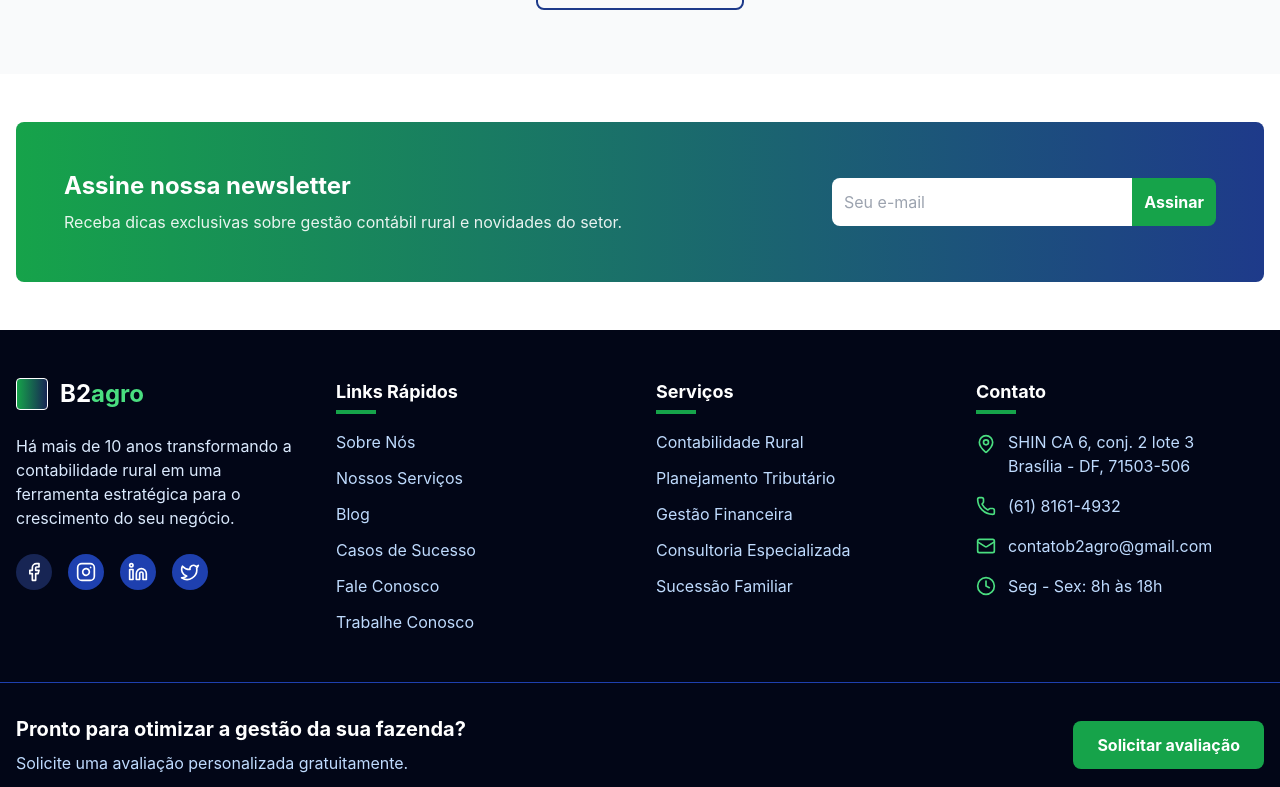
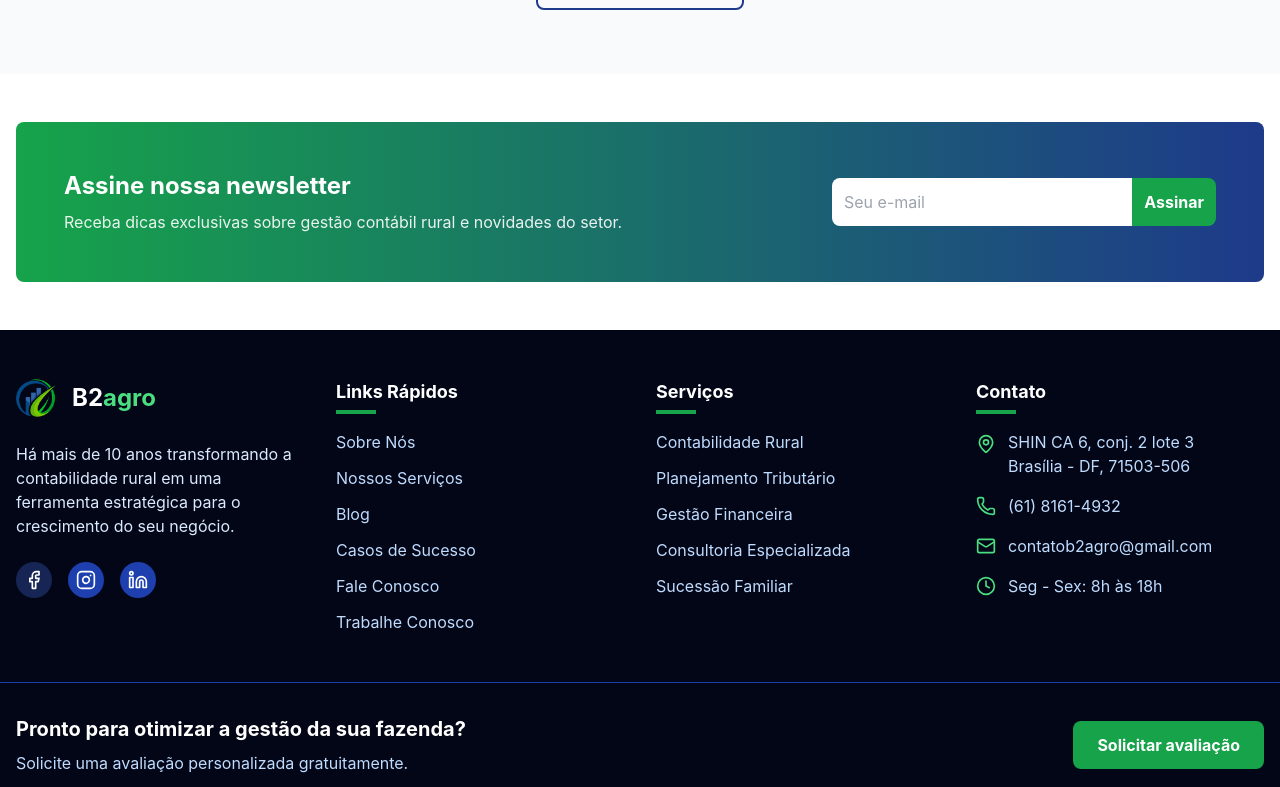
Before and after one commit to DiogoDemetrius/frontend-b2agro, a React (Create React App) app: page / in a window 1280 px wide. Shown: the part 3522-4309 px from the top of the page. Built offline with nearby package versions, Linux system fonts and the light colour scheme.

Commit message:
att logo footer e guia

```diff
--- a/public/index.html
+++ b/public/index.html
@@ -2,14 +2,14 @@
 <html lang="en">
   <head>
     <meta charset="utf-8" />
-    <link rel="icon" href="%PUBLIC_URL%/favicon.ico" />
+    <link rel="icon" href="./logo.png" />
     <meta name="viewport" content="width=device-width, initial-scale=1" />
     <meta name="theme-color" content="#000000" />
     <meta
       name="description"
       content="Web site created using create-react-app"
     />
-    <link rel="apple-touch-icon" href="%PUBLIC_URL%/logo192.png" />
+    <link rel="apple-touch-icon" href="./logo.png" />
     <!--
       manifest.json provides metadata used when your web app is installed on a
       user's mobile device or desktop. See https://developers.google.com/web/fundamentals/web-app-manifest/
@@ -24,7 +24,7 @@
       work correctly both with client-side routing and a non-root public URL.
       Learn how to configure a non-root public URL by running `npm run build`.
     -->
-    <title>React App</title>
+    <title>B2agro</title>
   </head>
   <body>
     <noscript>You need to enable JavaScript to run this app.</noscript>
--- a/src/components/Footer.js
+++ b/src/components/Footer.js
@@ -1,5 +1,6 @@
 import React from 'react';
 import { MapPin, Phone, Mail, Clock, Facebook, Instagram, Linkedin, Twitter } from 'lucide-react';
+import logo from '../assets/logo.png';
 
 export default function Footer() {
   return (
@@ -9,9 +10,9 @@ export default function Footer() {
         <div className="grid grid-cols-1 md:grid-cols-2 lg:grid-cols-4 gap-8">
           {/* Company Info */}
           <div>
-            <div className="flex items-center mb-6">
-              <div className="mr-3 h-8 w-8 rounded bg-gradient-to-r from-green-600 to-blue-950 border border-white"></div>
-              <span className="text-2xl font-bold">B2<span className="text-green-400">agro</span></span>
+            <div className="flex items-center space-x-4 mb-6">
+              <img src={logo} alt="B2agro Logo" className="h-10 w-10 rg-20" />
+              <span className="text-2xl font-bold lg-20">B2<span className="text-green-400">agro</span></span>
             </div>
             <p className="mb-6 text-blue-100">
               Há mais de 10 anos transformando a contabilidade rural em uma ferramenta estratégica para o crescimento do seu negócio.
@@ -20,15 +21,15 @@ export default function Footer() {
               <a href="#" className="bg-blue-950 border-blue-900 hover:bg-green-600 p-2 rounded-full transition duration-300">
                 <Facebook className="h-5 w-5" />
               </a>
-              <a href="#" className="bg-blue-800 hover:bg-green-600 p-2 rounded-full transition duration-300">
+              <a href="https://www.instagram.com/b2agro_/" className="bg-blue-800 hover:bg-green-600 p-2 rounded-full transition duration-300">
                 <Instagram className="h-5 w-5" />
               </a>
-              <a href="#" className="bg-blue-800 hover:bg-green-600 p-2 rounded-full transition duration-300">
+              <a href="https://www.linkedin.com/company/b2agro/" className="bg-blue-800 hover:bg-green-600 p-2 rounded-full transition duration-300">
                 <Linkedin className="h-5 w-5" />
               </a>
-              <a href="#" className="bg-blue-800 hover:bg-green-600 p-2 rounded-full transition duration-300">
+              {/*<a href="#" className="bg-blue-800 hover:bg-green-600 p-2 rounded-full transition duration-300">
                 <Twitter className="h-5 w-5" />
-              </a>
+              </a>*/}
             </div>
           </div>
 
--- a/src/pages/Home.js
+++ b/src/pages/Home.js
@@ -154,8 +154,8 @@ export default function Home() {
         <div className="container mx-auto px-4">
           <div className="grid grid-cols-2 md:grid-cols-4 gap-8 text-center">
             {[
-              { number: "1500+", label: "Clientes atendidos" },
-              { number: "15", label: "Anos de experiência" },
+              { number: "1000+", label: "Clientes atendidos" },
+              { number: "10+", label: "Anos de experiência" },
               { number: "32%", label: "Média de economia tributária" },
               { number: "98%", label: "Taxa de retenção de clientes" }
             ].map((stat, index) => (
```
Also changed, not shown: public/logo.png (added).
